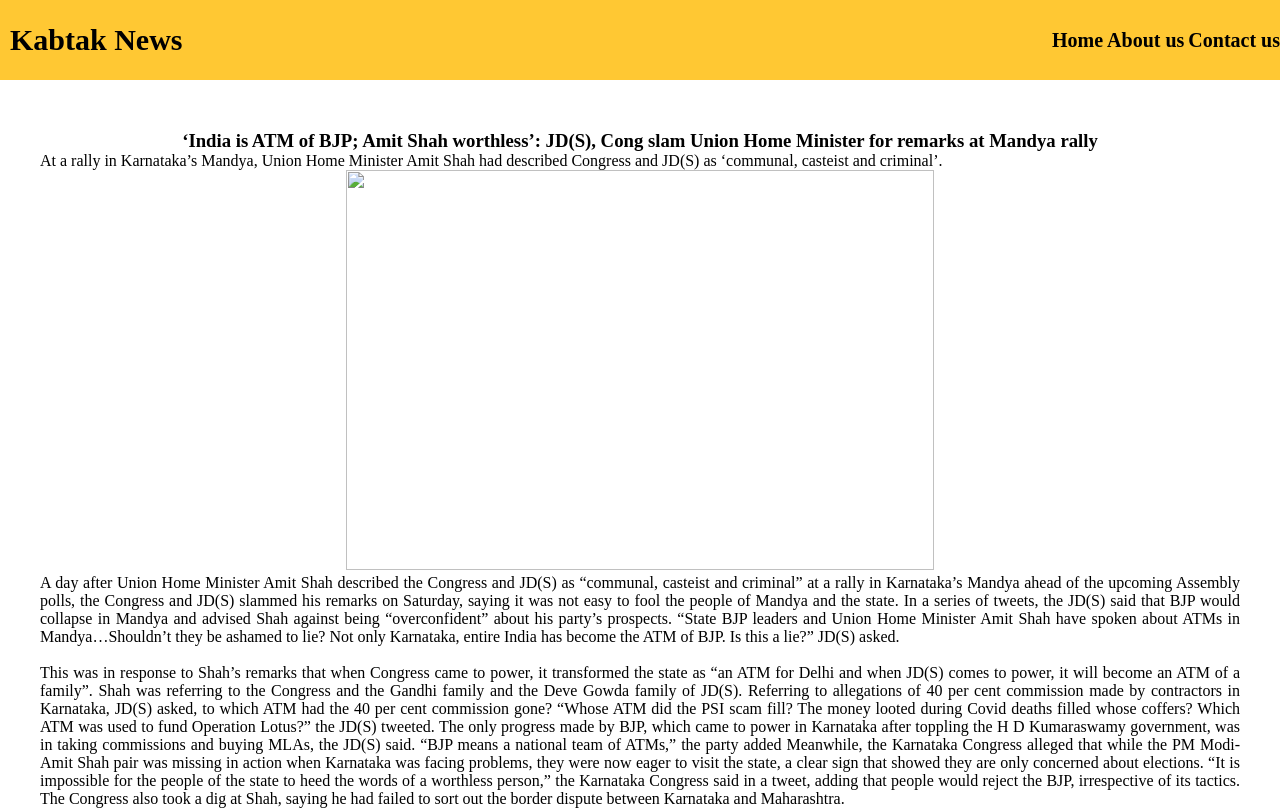
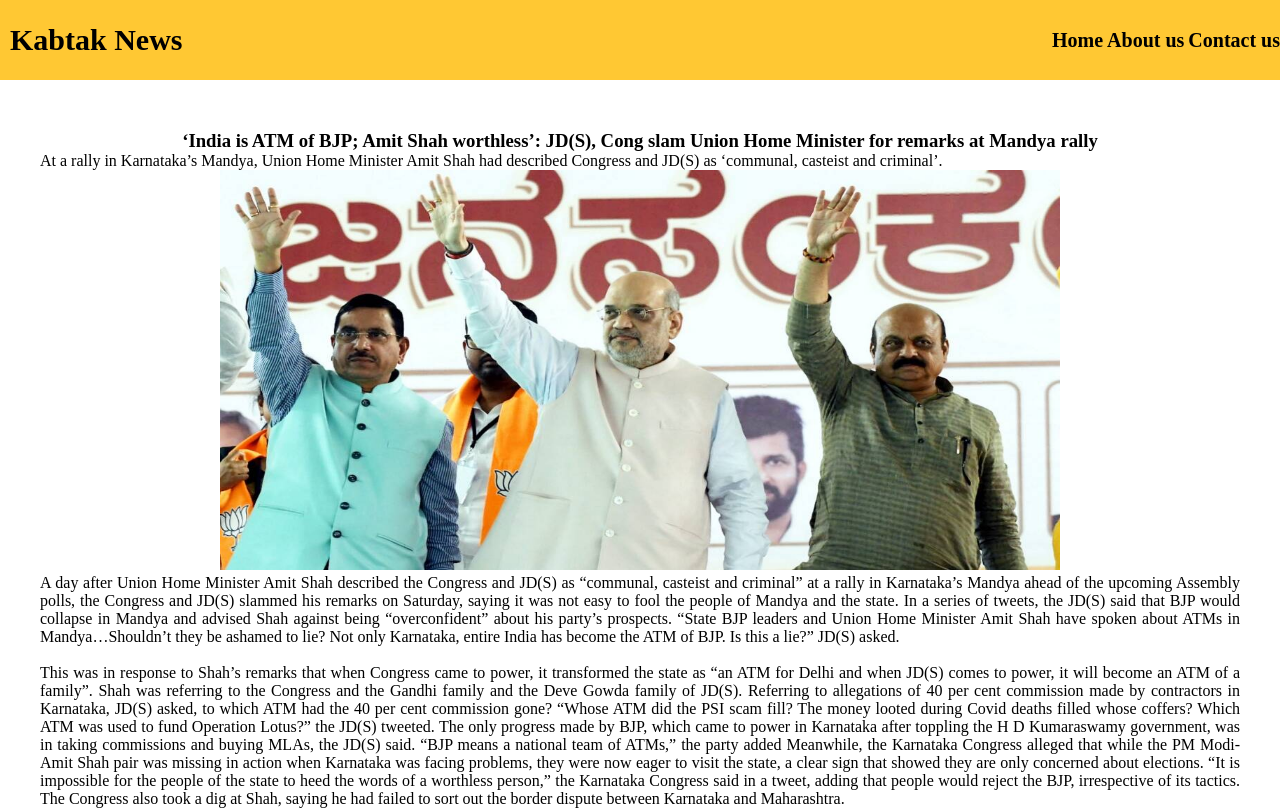
Before and after one commit to mdshabaz41786/kabtak, a plain HTML site: page index.html in a window 1280 px wide. Shown: the top 811 px of the page. Drawn offline with Linux system fonts and the light colour scheme.

Commit message:
Update index.html

```diff
--- a/index.html
+++ b/index.html
@@ -41,7 +41,7 @@
             <div class="tab1">
             <h3>‘India is ATM of BJP; Amit Shah worthless’: JD(S), Cong slam Union Home Minister for remarks at Mandya rally </h3>
             <p> At a rally in Karnataka’s Mandya, Union Home Minister Amit Shah had described Congress and JD(S) as ‘communal, casteist and criminal’. </p>
-            <img src="image/">
+            <img src="image/amit-shah-mandya.jpg">
              <script async src="https://pagead2.googlesyndication.com/pagead/js/adsbygoogle.js?client=ca-pub-8484299510078894"
      crossorigin="anonymous"></script>
      <p>A day after Union Home Minister Amit Shah described the Congress and JD(S) as “communal, casteist and criminal” at a rally in Karnataka’s Mandya ahead of the upcoming Assembly polls, the Congress and JD(S) slammed his remarks on Saturday, saying it was not easy to fool the people of Mandya and the state.
```
